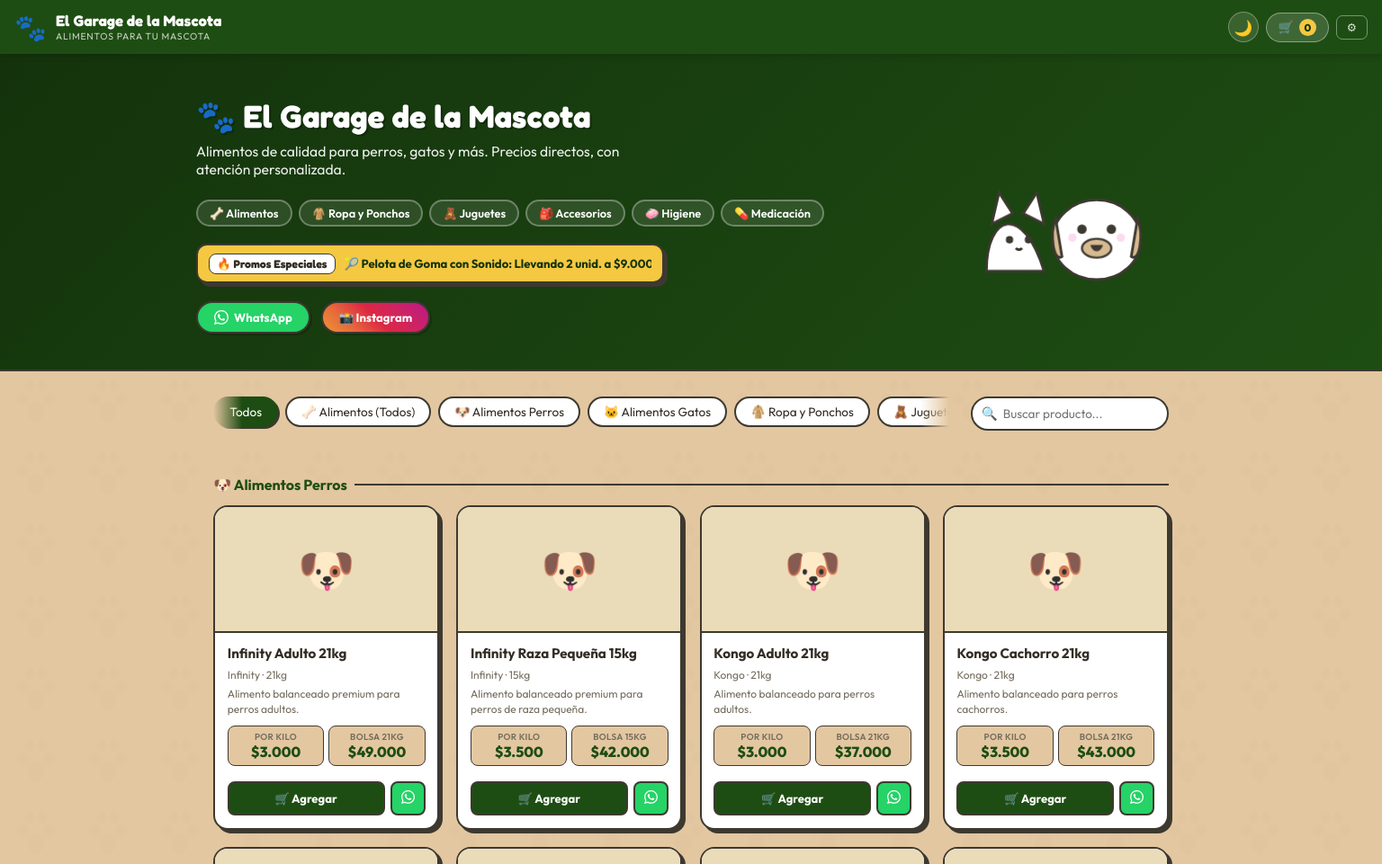
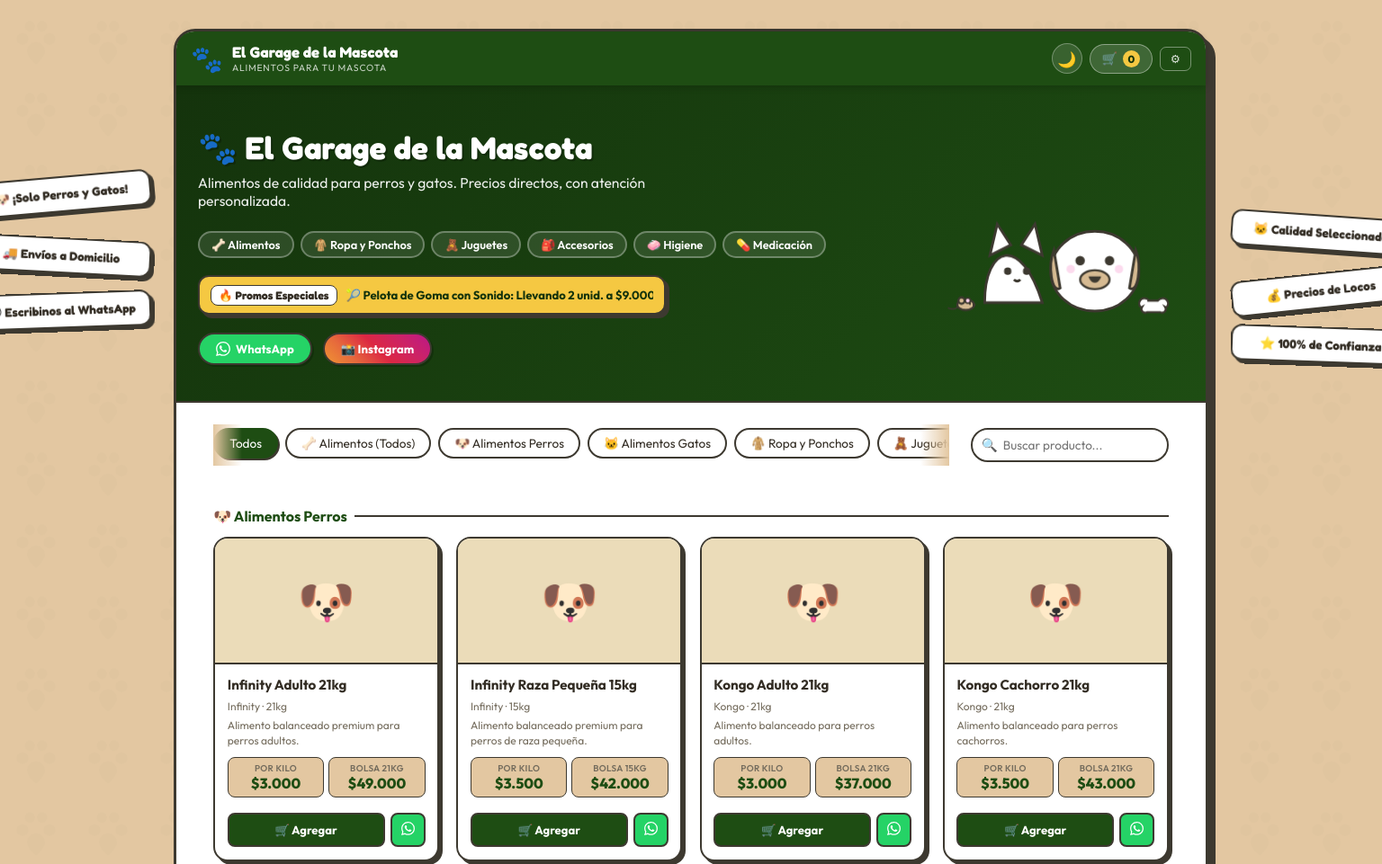
Before and after one commit to anvroxledesma-art/ElGarajedelamascota, a website: page index.html in a window 1536 px wide. Shown: the top 961 px of the page at 90% size. Drawn offline with Linux system fonts and the light colour scheme; no server answers.

Commit message:
Ajustes de textos y decoraciones flotantes

```diff
--- a/database.json
+++ b/database.json
@@ -3,7 +3,7 @@
                    "nombre":  "El Garage de la Mascota",
                    "whatsapp":  "5491126976444",
                    "instagram":  "elgaragedelamascota",
-                   "bienvenida":  "Alimentos de calidad para perros, gatos y más. Precios directos, con atención personalizada.",
+                   "bienvenida":  "Alimentos de calidad para perros y gatos. Precios directos, con atención personalizada.",
                    "adminUser":  "admin",
                    "adminPass":  "admin123"
                },
--- a/index.html
+++ b/index.html
@@ -109,6 +109,7 @@
   justify-content: center;
   font-size: 1.05rem;
   cursor: pointer;
+  transition: transform 0.4s cubic-bezier(0.175, 0.885, 0.32, 1.275), background 0.3s;
 }
 .btn-theme-toggle:hover {
   background: rgba(255, 255, 255, 0.22);
@@ -124,7 +125,19 @@
 .header-right{display:flex;align-items:center;gap:8px;}
 .btn-cart-header{background:rgba(255,255,255,.15);border:1px solid rgba(255,255,255,.4);color:#fff;padding:6px 13px;border-radius:20px;font-size:.85rem;display:flex;align-items:center;gap:6px;transition:.2s;}
 .btn-cart-header:hover{background:rgba(255,255,255,.28);}
-.cart-badge{background:var(--ambar3);color:var(--verdeOsc);border-radius:50%;width:19px;height:19px;font-size:.72rem;font-weight:800;display:inline-flex;align-items:center;justify-content:center;}
+.cart-badge {
+  background: var(--ambar3);
+  color: var(--verdeOsc);
+  border-radius: 50%;
+  width: 19px;
+  height: 19px;
+  font-size: .72rem;
+  font-weight: 800;
+  display: inline-flex;
+  align-items: center;
+  justify-content: center;
+  transition: transform 0.25s cubic-bezier(0.175, 0.885, 0.32, 1.275);
+}
 .btn-admin-top{background:transparent;border:1px solid rgba(255,255,255,.4);color:rgba(255,255,255,.85);padding:5px 11px;border-radius:7px;font-size:.78rem;transition:.2s;}
 .btn-admin-top:hover{background:rgba(255,255,255,.12);color:#fff;}
 
@@ -435,6 +448,22 @@
 .admin-wrap{display:none;min-height:100vh;background:var(--gris1);color:var(--texto);}
 .admin-wrap.on{display:block;}
 .cliente-wrap{display:block;}
+@media(min-width: 1200px) {
+  .cliente-wrap {
+    max-width: 1150px;
+    margin: 2rem auto;
+    border: 3px solid var(--borde);
+    border-radius: 24px;
+    box-shadow: 8px 8px 0 var(--borde);
+    background-color: var(--blanco);
+  }
+  .site-header {
+    border-radius: 20px 20px 0 0;
+  }
+  .site-footer {
+    border-radius: 0 0 20px 20px;
+  }
+}
 .cliente-wrap.off{display:none;}
 
 .admin-hdr{background:var(--verdeOsc);color:#fff;padding:.9rem 1.2rem;display:flex;align-items:center;justify-content:space-between;flex-wrap:wrap;gap:8px;}
@@ -629,6 +658,70 @@
   0% { transform: scale(1) translateY(0); }
   100% { transform: scale(1.15) translateY(1.5px); }
 }
+
+/* DESKTOP FLOATING DECORATIONS */
+.desktop-decor {
+  display: none;
+}
+@media (min-width: 1480px) {
+  .desktop-decor {
+    display: block;
+    position: fixed;
+    width: 200px;
+    z-index: 10;
+    pointer-events: none;
+  }
+  .desktop-decor-card {
+    background: var(--blanco);
+    border: 2.5px solid var(--borde);
+    border-radius: 12px;
+    box-shadow: 4px 4px 0 var(--borde);
+    padding: 10px 14px;
+    margin-bottom: 24px;
+    font-family: var(--font-title);
+    font-weight: 700;
+    font-size: 0.85rem;
+    color: var(--texto);
+    text-align: center;
+    transition: transform 0.3s ease, background-color 0.3s, border-color 0.3s, color 0.3s, box-shadow 0.3s;
+  }
+  .decor-left {
+    left: calc(50% - 800px);
+    top: 200px;
+  }
+  .decor-right {
+    right: calc(50% - 800px);
+    top: 240px;
+  }
+  @keyframes floatDecor {
+    0%, 100% { transform: translateY(0) rotate(var(--rot)); }
+    50% { transform: translateY(-8px) rotate(var(--rot)); }
+  }
+}
+
+.toy-mouse {
+  transform-origin: 32px 142px;
+  transition: transform 0.2s ease-in-out;
+}
+.pet-svg:hover .toy-mouse {
+  animation: wiggleMouse 0.5s ease-in-out infinite alternate;
+}
+@keyframes wiggleMouse {
+  0% { transform: rotate(-5deg); }
+  100% { transform: rotate(5deg); }
+}
+
+.toy-bone {
+  transform-origin: 210px 143px;
+  transition: transform 0.2s ease-in-out;
+}
+.pet-svg:hover .toy-bone {
+  animation: wiggleBone 0.6s ease-in-out infinite alternate;
+}
+@keyframes wiggleBone {
+  0% { transform: rotate(-8deg) translateY(0); }
+  100% { transform: rotate(8deg) translateY(-1px); }
+}
 </style>
 </head>
 <body>
@@ -641,6 +734,31 @@
 
 <!-- ===================== VISTA CLIENTE ===================== -->
 <div class="cliente-wrap" id="clienteWrap">
+
+  <!-- Decoraciones Flotantes para Pantallas Grandes (Desktop) -->
+  <div class="desktop-decor decor-left">
+    <div class="desktop-decor-card" style="--rot: -5deg; animation: floatDecor 4s ease-in-out infinite;">
+      🐶 ¡Solo Perros y Gatos!
+    </div>
+    <div class="desktop-decor-card" style="--rot: 3deg; animation: floatDecor 4.5s ease-in-out infinite 0.5s;">
+      🚚 Envíos a Domicilio
+    </div>
+    <div class="desktop-decor-card" style="--rot: -2deg; animation: floatDecor 5s ease-in-out infinite 1s;">
+      💬 Escribinos al WhatsApp
+    </div>
+  </div>
+
+  <div class="desktop-decor decor-right">
+    <div class="desktop-decor-card" style="--rot: 4deg; animation: floatDecor 4.2s ease-in-out infinite 0.2s;">
+      🐱 Calidad Seleccionada
+    </div>
+    <div class="desktop-decor-card" style="--rot: -6deg; animation: floatDecor 4.8s ease-in-out infinite 0.7s;">
+      💰 Precios de Locos
+    </div>
+    <div class="desktop-decor-card" style="--rot: 2deg; animation: floatDecor 5.2s ease-in-out infinite 1.2s;">
+      ⭐ 100% de Confianza
+    </div>
+  </div>
 
   <header class="site-header">
     <div class="logo-wrap">
@@ -663,7 +781,7 @@
     <div class="hero-content">
       <div class="hero-text">
         <h1>🐾 <span id="heroTitle">El Garage de la Mascota</span></h1>
-        <p id="heroDesc">Alimentos de calidad para perros, gatos y más. Precios directos, con atención personalizada.</p>
+        <p id="heroDesc">Alimentos de calidad para perros y gatos. Precios directos, con atención personalizada.</p>
         <div class="hero-chips" id="heroChips"></div>
         <div class="hero-promo-banner" id="heroPromoBanner"></div>
         <div class="social-bar">
@@ -678,6 +796,24 @@
       </div>
       <div class="hero-illustration">
         <svg viewBox="0 0 240 160" class="pet-svg">
+          <!-- Toy Mouse -->
+          <g class="toy-mouse">
+            <!-- Tail -->
+            <path d="M 15 145 Q 22 148 25 143" fill="none" stroke="var(--borde)" stroke-width="1.5" />
+            <!-- Body -->
+            <ellipse cx="32" cy="142" rx="8" ry="5" fill="var(--gris2)" stroke="var(--borde)" stroke-width="2" />
+            <!-- Ears -->
+            <circle cx="28" cy="138" r="3" fill="var(--gris2)" stroke="var(--borde)" stroke-width="2" />
+            <circle cx="34" cy="138" r="2.5" fill="#fbcfe8" stroke="var(--borde)" stroke-width="1.5" />
+            <!-- Nose/Whiskers -->
+            <circle cx="40" cy="142" r="1.5" fill="var(--borde)" />
+            <!-- Eye -->
+            <circle cx="36" cy="141" r="1.0" fill="var(--borde)" />
+          </g>
+          <!-- Dog Bone -->
+          <g class="toy-bone">
+            <path d="M 205 138 L 215 138 C 218 135 222 135 224 138 C 226 141 224 145 222 144 C 224 147 221 151 217 149 L 205 149 C 201 151 198 147 200 144 C 198 145 196 141 198 138 C 200 135 204 135 207 138 Z" fill="var(--blanco)" stroke="var(--borde)" stroke-width="2" />
+          </g>
           <!-- Cat -->
           <g class="cat-group">
             <path d="M50,140 C50,85 85,75 105,140 Z" fill="var(--blanco)" stroke="var(--borde)" stroke-width="2.5" />
@@ -944,6 +1080,11 @@
 
 // Theme Helper Logic
 function toggleTheme() {
+  const btn = document.getElementById('themeToggleBtn');
+  if (btn) {
+    btn.style.transform = 'scale(1.2) rotate(360deg)';
+    setTimeout(() => { btn.style.transform = 'none'; }, 400);
+  }
   const isDark = document.documentElement.classList.toggle('dark-mode')
   localStorage.setItem('theme', isDark ? 'dark' : 'light')
   actualizarIconoTema()
@@ -961,7 +1102,7 @@
     nombre: "El Garage de la Mascota",
     whatsapp: "5491126976444",
     instagram: "elgaragedelamascota",
-    bienvenida: "Alimentos de calidad para perros, gatos y más. Precios directos, con atención personalizada.",
+    bienvenida: "Alimentos de calidad para perros y gatos. Precios directos, con atención personalizada.",
     adminUser: "admin",
     adminPass: "admin123"
   },
@@ -1736,7 +1877,12 @@
 }
 
 function updateBadge() {
-  document.getElementById('cartBadge').textContent = carrito.reduce((a, b) => a + b.qty, 0)
+  const badge = document.getElementById('cartBadge');
+  if (badge) {
+    badge.textContent = carrito.reduce((a, b) => a + b.qty, 0);
+    badge.style.transform = 'scale(1.4) translateY(-2px)';
+    setTimeout(() => { badge.style.transform = 'none'; }, 200);
+  }
 }
 
 function openCart() { document.getElementById('ovCart').classList.add('on'); renderCart() }
--- a/server.js
+++ b/server.js
@@ -39,7 +39,7 @@
         nombre: "El Garage de la Mascota",
         whatsapp: "5491126976444",
         instagram: "elgaragedelamascota",
-        bienvenida: "Alimentos de calidad para perros, gatos y más. Precios directos, con atención personalizada.",
+        bienvenida: "Alimentos de calidad para perros y gatos. Precios directos, con atención personalizada.",
         adminUser: "admin",
         adminPass: "admin123"
       },
```
